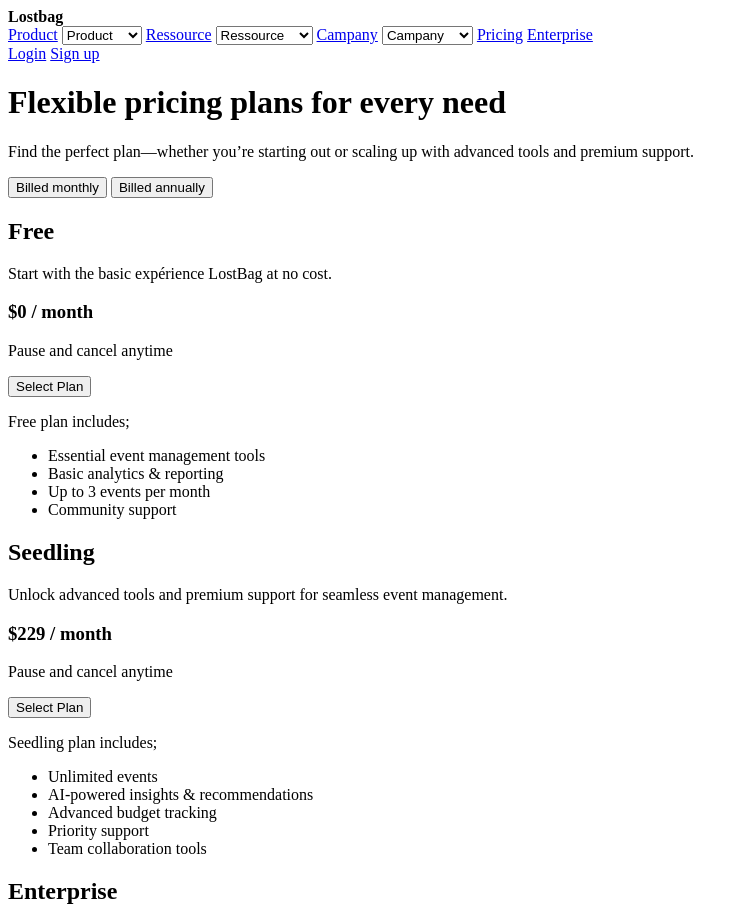
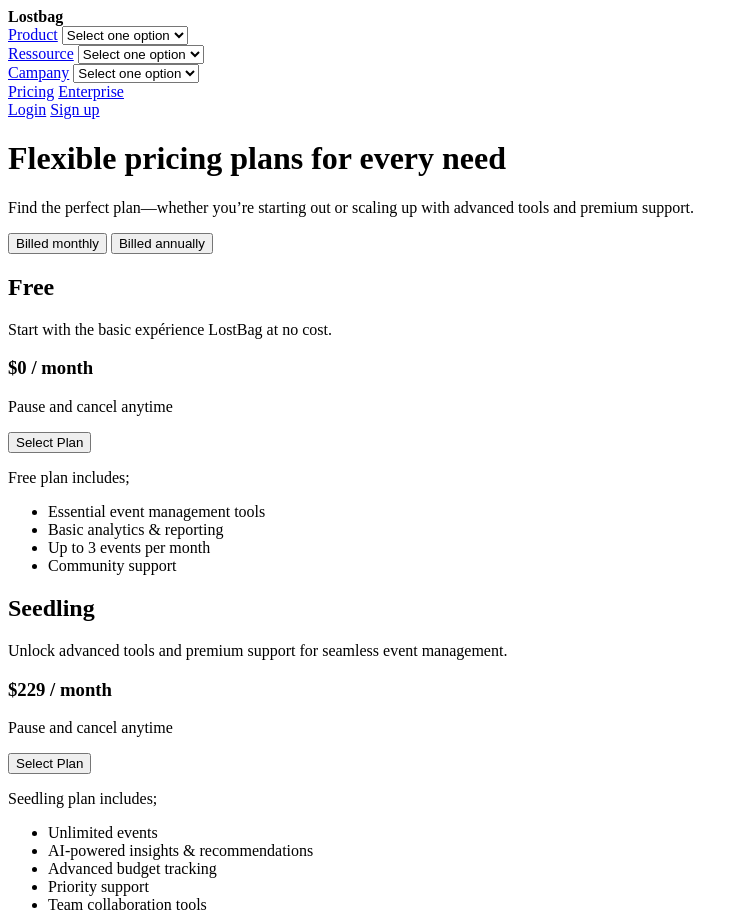
Before and after one commit to Maria-Amen04/git-projet, a plain HTML site: page index.html in a window 1280 px wide. Shown: the top 917 px of the page, without its empty margins (0-748 px from the left). Drawn offline with Linux system fonts and the light colour scheme.

Commit message:
quelques modifications ont été effectuer

```diff
--- a/index.html
+++ b/index.html
@@ -9,24 +9,30 @@
     <nav class="navbar">
         <div class="logo"><strong>Lostbag</strong></div>
         <div>
+            <div>
                <a href="#">Product</a>
-            <select>
-                <option value="">Product</option>
-                <option value="product1">Product 1</option>
-                <option value="product2">Product 2</option>
+               <select onchange="location = this.value;">
+                   <option value="#">Select one option</option>
+                   <option value="#">Product 1</option>
+                   <option value="#">Product 2</option>
                </select>
+            </div>
+            <div>
                 <a href="#">Ressource</a>
-            <select>
-                <option value="">Ressource</option>
-                <option value="ressource1">Ressource 1</option>
-                <option value="ressource2">Ressource 2</option>
+                <select onchange="location = this.value;">
+                   <option value="#">Select one option</option>
+                   <option value="#">Ressource 1</option>
+                   <option value="#">Ressource 2</option>
                 </select>
+            </div>
+            <div>
                 <a href="#">Campany</a>
-            <select>
-                <option value="">Campany</option>
-                <option value="campany1">Campany 1</option>
-                <option value="campany2">Campany 2</option>
+                <select onchange="location = this.value;">
+                   <option value="#">Select one option</option>
+                   <option value="#">Campany 1</option>
+                   <option value="#">Campany 2</option>
                 </select>
+            </div>
             <a href="#">Pricing</a>
             <a href="#">Enterprise</a>
         </div>
```
Lines whose indentation alone changed are shown as unchanged.
